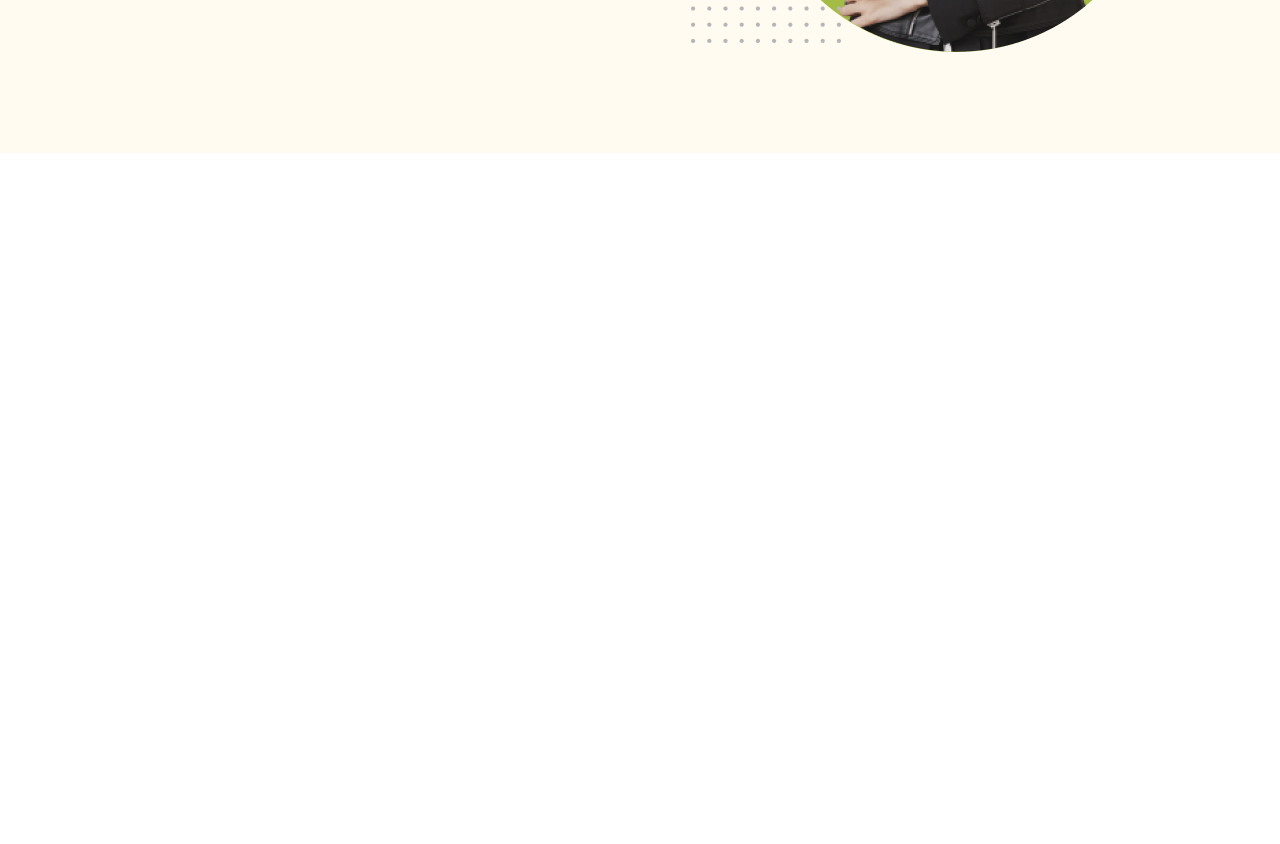
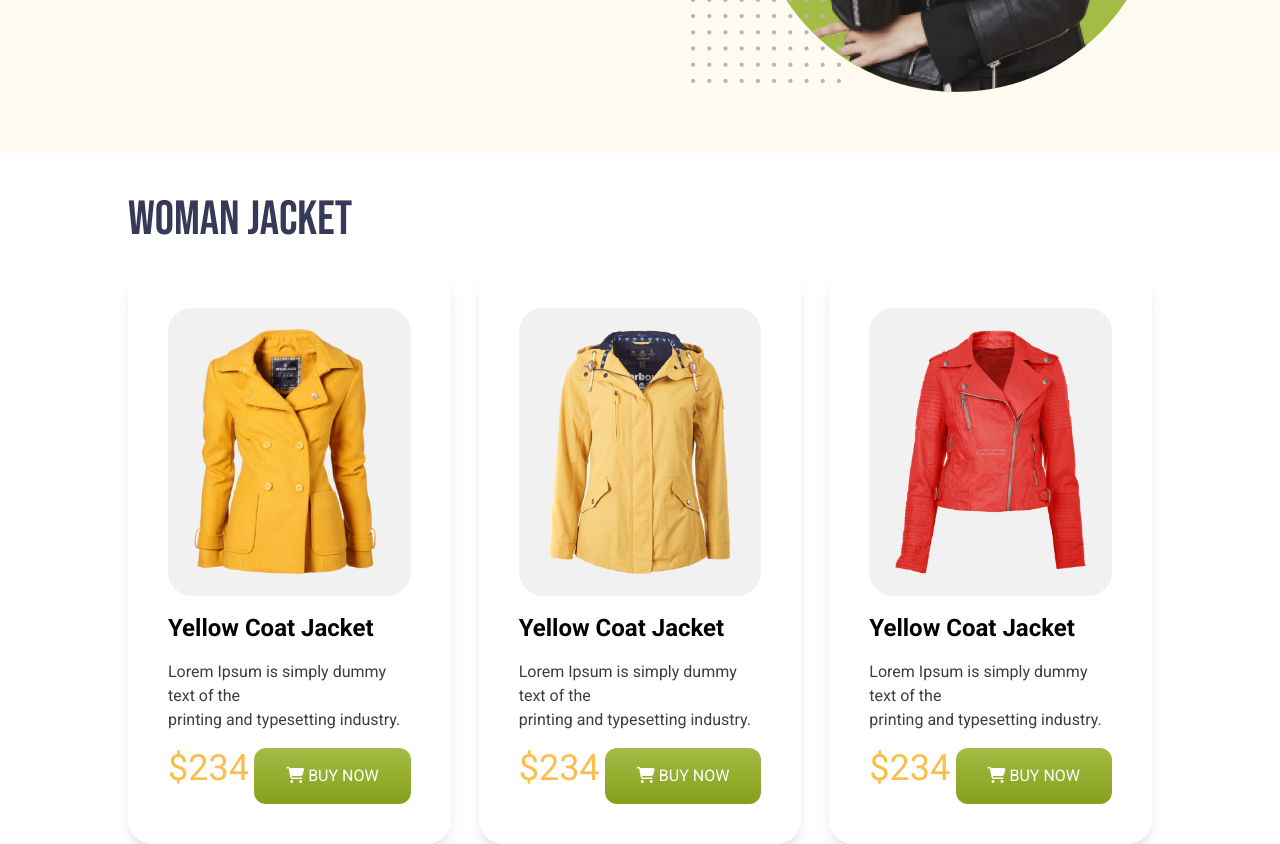
Before and after one commit to MUSHUBO/website7-penguin-fashion-tailwindcss, a plain HTML site: page index.html in a window 1280 px wide. Shown: the part 562-1406 px from the top of the page. Before the commit the page ends 800 px from the top, so only its background shows below. Drawn offline with nearby package versions, Linux system fonts and the light colour scheme.

Commit message:
added woman section

```diff
--- a/index.html
+++ b/index.html
@@ -33,12 +33,13 @@
 </head>
 
 <body class="font-roboto">
-    <header class="sm:bg-[#FFFBF0] h-[715px]">
+    <header class="sm:bg-[#FFFBF0] pb-5">
         <!-- navbar -->
         <nav class="sm:flex items-center justify-between lg:mx-32 mx-4 sm:py-11 pt-7">
             <div class="flex items-center justify-between mx-4">
                 <img src="icons/logo.png" alt="" class="h-[26px] w-[192px] sm:h-[39px] sm:w-[291px]">
-                <i class="fa-solid fa-bars visible sm:invisible hover:bg-sky-200 hover:shadow-lg shadow-indigo-500/40"></i>
+                <i
+                    class="fa-solid fa-bars visible sm:invisible hover:bg-sky-200 hover:shadow-lg shadow-indigo-500/40"></i>
             </div>
             <ul class="flex text-black gap-x-0 sm:gap-x-14 invisible sm:visible">
                 <li><a href="">Home</a></li>
@@ -49,8 +50,8 @@
 
         </nav>
         <!-- banner -->
-        <section class="sm:flex sm:items-center md:justify-around mx-4 ">
-            <div class="my-10">
+        <section class="sm:flex sm:items-center md:justify-around mx-4 my-10">
+            <div>
                 <!-- contain -->
                 <h1 class="sm:text-7xl text-6xl font-bebas-neue"><span class="text-yellow-500">Be the
                         Penguins</span><br> of Winter
@@ -71,7 +72,58 @@
         </section>
     </header>
     <main>
+        <!-- Woman section -->
+        <section class="md:mx-32 mx-4 sm:mt-11">
+            <h1 class="font-bebas-neue text-5xl text-[#363958] ">W0Man Jacket</h1>
+            <!-- jacket card container -->
+            <div class="md:flex mt-6 gap-7">
+                <!-- jacket card 1 -->
+                <div class="p-10 space-y-4 rounded-3xl shadow-lg">
+                    <img class="p-5 rounded-3xl bg-[#F1F1F1]" src="./images/jacket-1.png" alt="">
 
+                    <h4 class="text-2xl font-bold mt-7">Yellow Coat Jacket</h4>
+                    <p class="text-[#3E3E3E]">Lorem Ipsum is simply dummy text of the <br> printing and typesetting industry.</p>
+
+                    <div class="flex justify-between ">
+                        <h4 class="text-4xl text-[#FABE4C] ">$234</h4>
+                        <button class="bg-gradient-to-b from-[#A4BC46] to-[#85A019] text-white px-8 py-4 rounded-xl ">
+                            <i class="fa-solid fa-cart-shopping"></i>
+                            BUY NOW
+                        </button>
+                    </div>
+                </div>
+                <!-- jacket card 2 -->
+                <div class="p-10 space-y-4 rounded-3xl shadow-lg">
+                    <img class="p-5 rounded-3xl bg-[#F1F1F1]" src="./images/jacket-2.png" alt="">
+
+                    <h4 class="text-2xl font-bold mt-7">Yellow Coat Jacket</h4>
+                    <p class="text-[#3E3E3E]">Lorem Ipsum is simply dummy text of the <br> printing and typesetting industry.</p>
+
+                    <div class="flex justify-between ">
+                        <h4 class="text-4xl text-[#FABE4C] ">$234</h4>
+                        <button class="bg-gradient-to-b from-[#A4BC46] to-[#85A019] text-white px-8 py-4 rounded-xl ">
+                            <i class="fa-solid fa-cart-shopping"></i>
+                            BUY NOW
+                        </button>
+                    </div>
+                </div>
+                <!-- jacket card 3 -->
+                <div class="p-10 space-y-4 rounded-3xl shadow-lg">
+                    <img class="p-5 rounded-3xl bg-[#F1F1F1]" src="./images/jacket-3.png" alt="">
+
+                    <h4 class="text-2xl font-bold mt-7">Yellow Coat Jacket</h4>
+                    <p class="text-[#3E3E3E]">Lorem Ipsum is simply dummy text of the <br> printing and typesetting industry.</p>
+
+                    <div class="flex justify-between ">
+                        <h4 class="text-4xl text-[#FABE4C] ">$234</h4>
+                        <button class="bg-gradient-to-b from-[#A4BC46] to-[#85A019] text-white px-8 py-4 rounded-xl ">
+                            <i class="fa-solid fa-cart-shopping"></i>
+                            BUY NOW
+                        </button>
+                    </div>
+                </div>
+            </div>
+        </section>
     </main>
     <footer>
 
```
